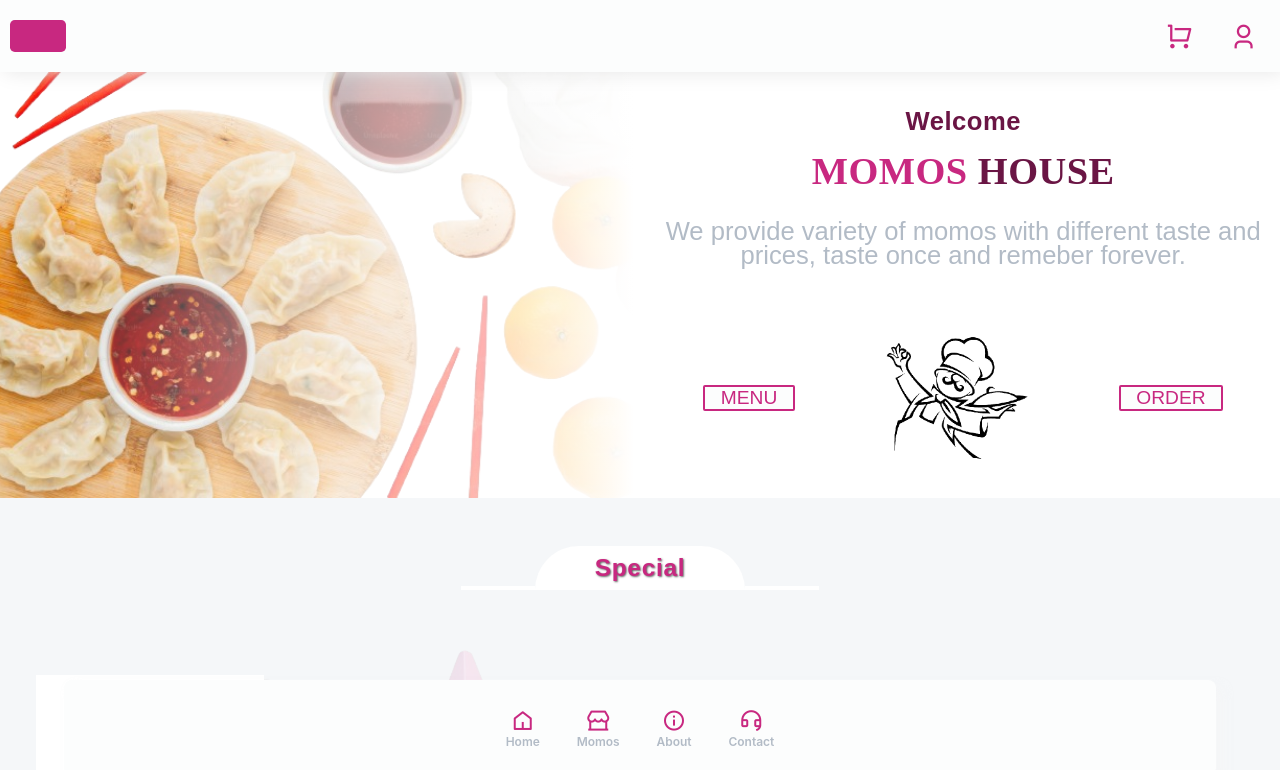
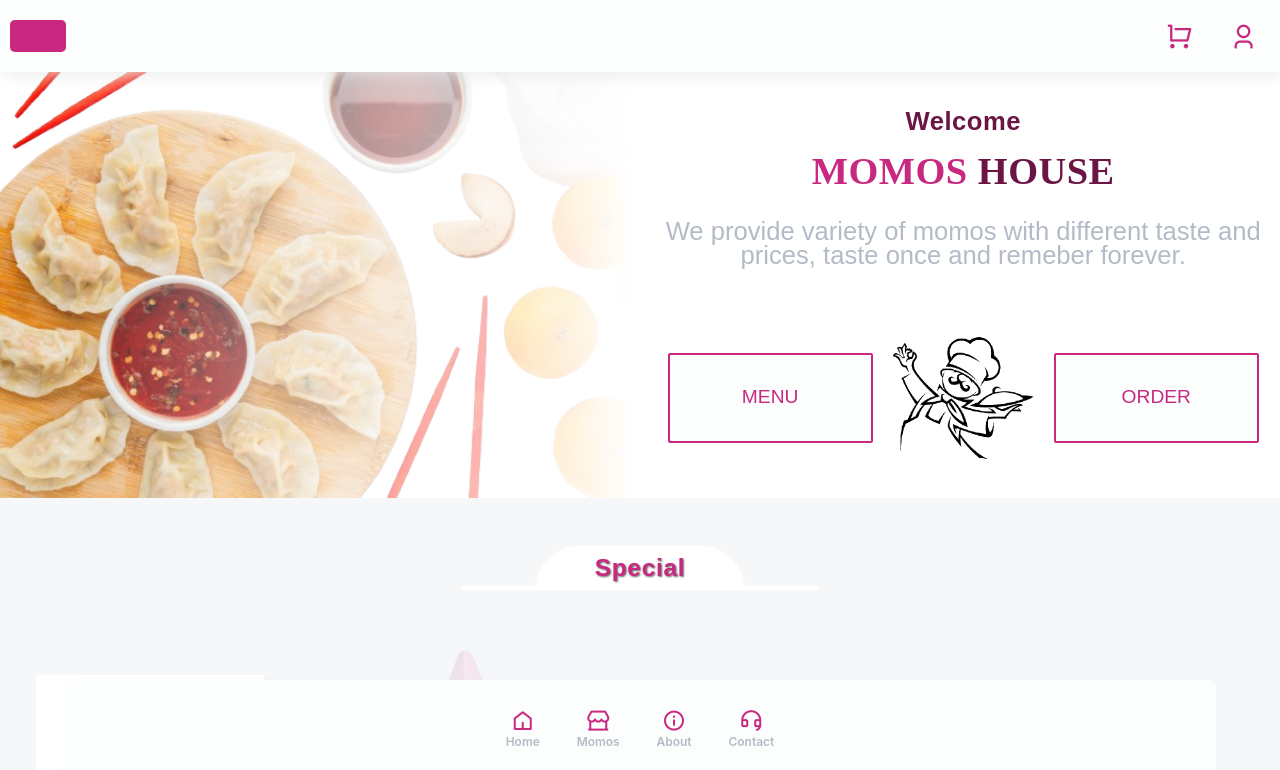
Before and after one commit to pratapbairagi/momostore, a React (Create React App) app in the folder momo_website/: page / in a window 1280 px wide. Shown: the top 770 px of the page. Built offline with nearby package versions, Linux system fonts and the light colour scheme; a web font is replaced by a local one.

Commit message:
changed css px/rem to vw

```diff
--- a/momo_website/src/App.css
+++ b/momo_website/src/App.css
@@ -347,17 +347,29 @@ body {
 .hero_container .hero_part2 .buttons_section button {
   height: max-content;
   /* padding: 0.2rem 1.2rem; */
-  padding: 0.2vw 3vw 0 3vw;
+  /* padding: 0.2vw 3vw 0 3vw; */
   /* font-size: calc(var(--description-font-size) - 2px); */
-  font-size: 5vw;
+  /* font-size: 5vw; */
   font-family: var(--font-family-kenia);
   background-color: #FCFDFD;
   color: #C82880;
   left: 0.3px;
   border-radius: 2px;
   border: 2px solid #C82880;
-  display: flex;
-  align-items: center;
+  /* display: flex;
+  align-items: center;
+  justify-content: center; */
+  font-size: 4vw;
+  width: 16vw;
+  max-width: 20vw;
+  height: 7vw;
+  max-height: 8.75vw;
+
+  line-height: 150%;
+  /* aspect-ratio: 1/0.2; */
+  padding: 0 !important;
+  font-weight: 500;
+
 }
 
 /* heading 1 */
```
